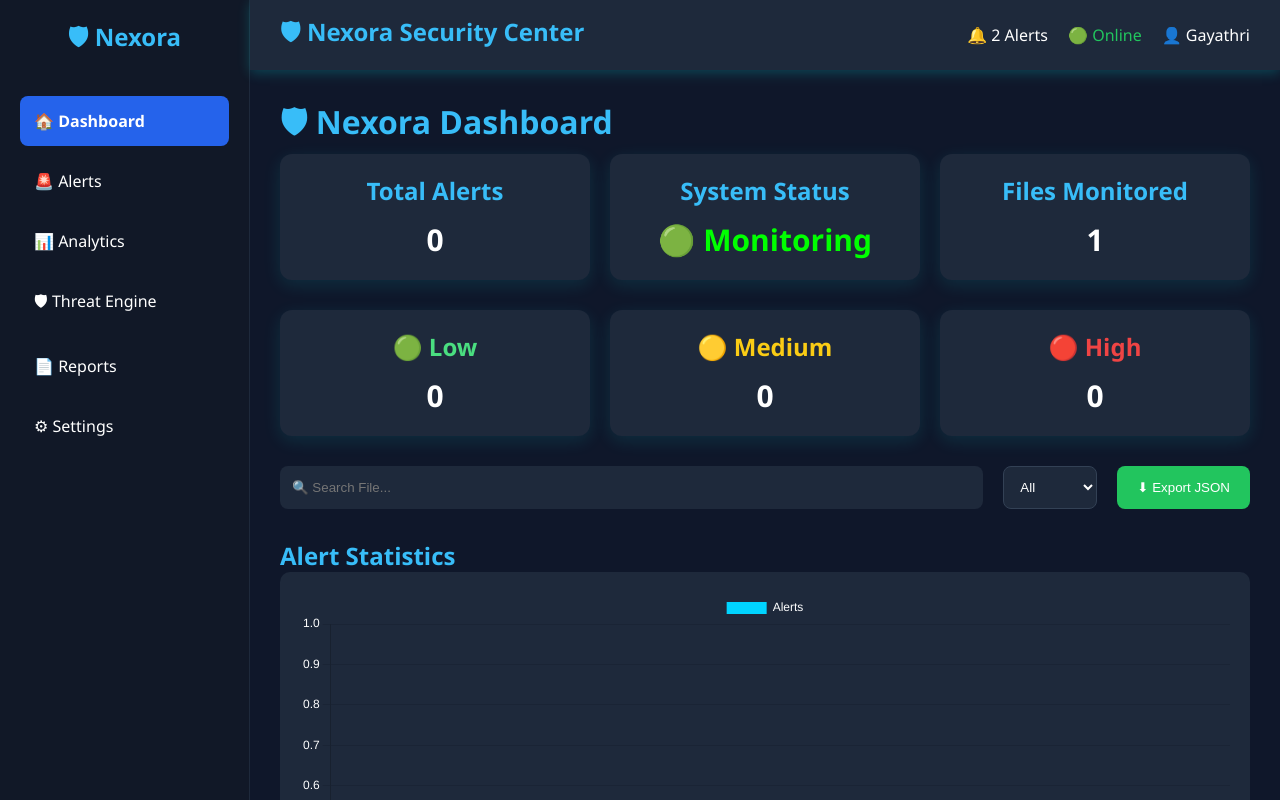
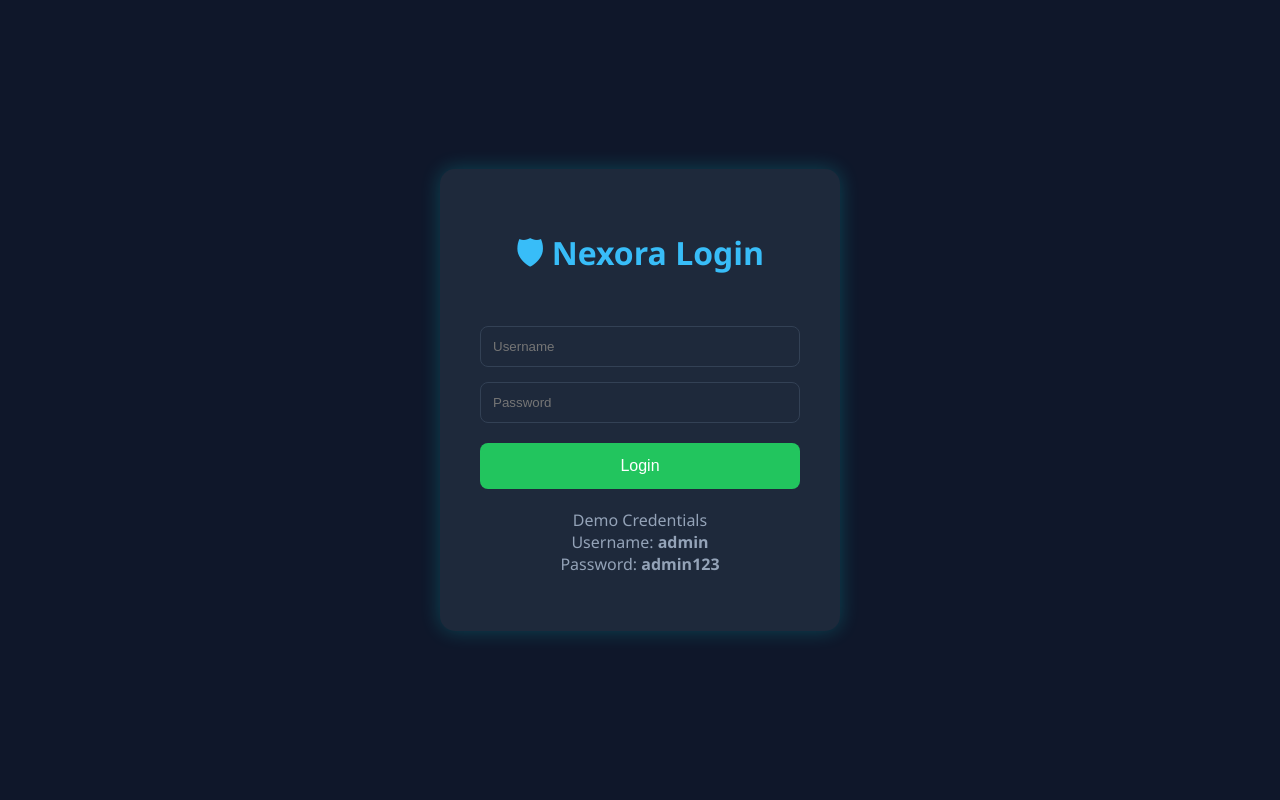
Before and after one commit to Gayathri-1028t/Nexora, a React app in the folder frontend/: page /login in a window 1280 px wide. Shown: the top 800 px of the page. Built offline with nearby package versions, Linux system fonts and the light colour scheme; no server answers; the HTML template or start-up script is replaced by a standard one.

Commit message:
Day 14: Add authentication and protected dashboard routing

```diff
--- a/frontend/package.json
+++ b/frontend/package.json
@@ -14,7 +14,8 @@
     "chart.js": "^4.5.1",
     "react": "^19.2.7",
     "react-chartjs-2": "^5.3.1",
-    "react-dom": "^19.2.7"
+    "react-dom": "^19.2.7",
+    "react-router-dom": "^7.18.1"
   },
   "devDependencies": {
     "@types/react": "^19.2.17",
--- a/frontend/src/App.jsx
+++ b/frontend/src/App.jsx
@@ -1,18 +1,30 @@
-import Navbar from "./components/Navbar";
-import Sidebar from "./components/Sidebar";
-import Dashboard from "./pages/Dashboard";
+import { Routes, Route, Navigate } from "react-router-dom";
+
+import Login from "./pages/Login";
+import DashboardLayout from "./layouts/DashboardLayout";
 
 function App() {
+  const isLoggedIn = localStorage.getItem("isLoggedIn");
+
   return (
-    <div className="layout">
-      <Sidebar />
+    <Routes>
+      {/* Default Route */}
+      <Route
+        path="/"
+        element={
+          isLoggedIn ? <Navigate to="/dashboard" /> : <Navigate to="/login" />
+        }
+      />
 
-      <div className="main">
-        <Navbar />
+      {/* Login Page */}
+      <Route path="/login" element={<Login />} />
 
-        <Dashboard />
-      </div>
-    </div>
+      {/* Protected Dashboard */}
+      <Route
+        path="/dashboard"
+        element={isLoggedIn ? <DashboardLayout /> : <Navigate to="/login" />}
+      />
+    </Routes>
   );
 }
 
--- a/frontend/src/components/Navbar.jsx
+++ b/frontend/src/components/Navbar.jsx
@@ -1,18 +1,37 @@
+import { useNavigate } from "react-router-dom";
+
 function Navbar() {
+  const navigate = useNavigate();
+
+  const logout = () => {
+    localStorage.removeItem("isLoggedIn");
+    navigate("/login");
+  };
+
   return (
     <div className="navbar">
-      <div>
-        <h2 style={{ margin: 0, color: "#38bdf8" }}>
-          🛡 Nexora Security Center
-        </h2>
-      </div>
+      <h2>🛡 Nexora Security Center</h2>
 
       <div className="nav-right">
         <span>🔔 2 Alerts</span>
 
-        <span style={{ color: "#22c55e" }}>🟢 Online</span>
+        <span style={{ color: "#4ade80" }}>🟢 Online</span>
 
         <span>👤 Gayathri</span>
+
+        <button
+          onClick={logout}
+          style={{
+            background: "#ef4444",
+            color: "white",
+            border: "none",
+            padding: "8px 16px",
+            borderRadius: "8px",
+            cursor: "pointer",
+          }}
+        >
+          Logout
+        </button>
       </div>
     </div>
   );
--- /dev/null
+++ b/frontend/src/layouts/DashboardLayout.jsx
@@ -0,0 +1,19 @@
+import Sidebar from "../components/Sidebar";
+import Navbar from "../components/Navbar";
+import Dashboard from "../pages/Dashboard";
+
+function DashboardLayout() {
+  return (
+    <div className="layout">
+      <Sidebar />
+
+      <div className="main">
+        <Navbar />
+
+        <Dashboard />
+      </div>
+    </div>
+  );
+}
+
+export default DashboardLayout;
--- a/frontend/src/main.jsx
+++ b/frontend/src/main.jsx
@@ -1,11 +1,14 @@
 import React from "react";
 import ReactDOM from "react-dom/client";
-import "./index.css";
+import { BrowserRouter } from "react-router-dom";
+
+import App from "./App";
 import "./App.css";
-import App from "./App";
 
 ReactDOM.createRoot(document.getElementById("root")).render(
   <React.StrictMode>
-    <App />
+    <BrowserRouter>
+      <App />
+    </BrowserRouter>
   </React.StrictMode>,
 );
--- /dev/null
+++ b/frontend/src/pages/Login.jsx
@@ -0,0 +1,101 @@
+import { useState } from "react";
+import { useNavigate } from "react-router-dom";
+
+function Login() {
+  const navigate = useNavigate();
+
+  const [username, setUsername] = useState("");
+  const [password, setPassword] = useState("");
+
+  const handleLogin = () => {
+    if (username === "admin" && password === "admin123") {
+      localStorage.setItem("isLoggedIn", "true");
+      navigate("/dashboard");
+    } else {
+      alert("Invalid Username or Password");
+    }
+  };
+
+  return (
+    <div
+      style={{
+        height: "100vh",
+        background: "#0f172a",
+        display: "flex",
+        justifyContent: "center",
+        alignItems: "center",
+      }}
+    >
+      <div
+        style={{
+          width: "400px",
+          background: "#1e293b",
+          padding: "40px",
+          borderRadius: "15px",
+          boxShadow: "0px 0px 20px rgba(0,255,255,0.2)",
+        }}
+      >
+        <h1
+          style={{
+            textAlign: "center",
+            color: "#38bdf8",
+          }}
+        >
+          🛡 Nexora Login
+        </h1>
+
+        <input
+          type="text"
+          placeholder="Username"
+          value={username}
+          onChange={(e) => setUsername(e.target.value)}
+          style={{
+            width: "100%",
+            padding: "12px",
+            marginTop: "20px",
+            marginBottom: "15px",
+          }}
+        />
+
+        <input
+          type="password"
+          placeholder="Password"
+          value={password}
+          onChange={(e) => setPassword(e.target.value)}
+          style={{
+            width: "100%",
+            padding: "12px",
+            marginBottom: "20px",
+          }}
+        />
+
+        <button
+          onClick={handleLogin}
+          style={{
+            width: "100%",
+            padding: "14px",
+            fontSize: "16px",
+          }}
+        >
+          Login
+        </button>
+
+        <p
+          style={{
+            marginTop: "20px",
+            textAlign: "center",
+            color: "#94a3b8",
+          }}
+        >
+          Demo Credentials
+          <br />
+          Username: <b>admin</b>
+          <br />
+          Password: <b>admin123</b>
+        </p>
+      </div>
+    </div>
+  );
+}
+
+export default Login;
```
Also changed, not shown: 1 other file (tests, documents, lock files or other folders).
